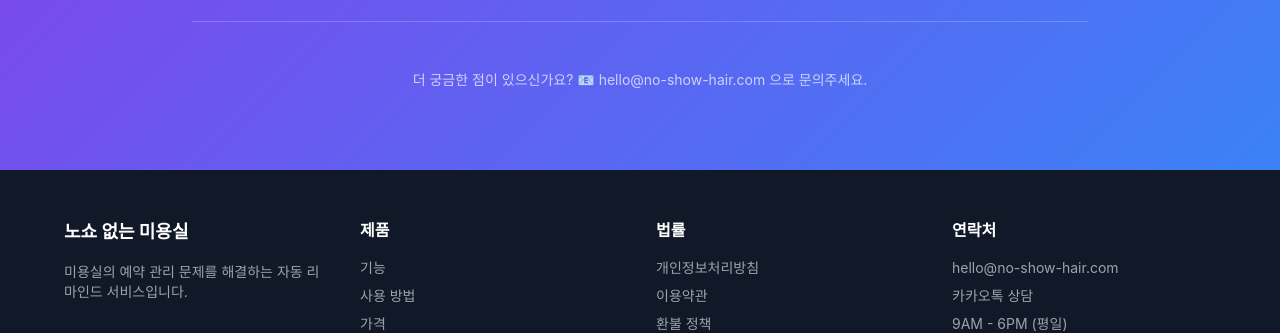
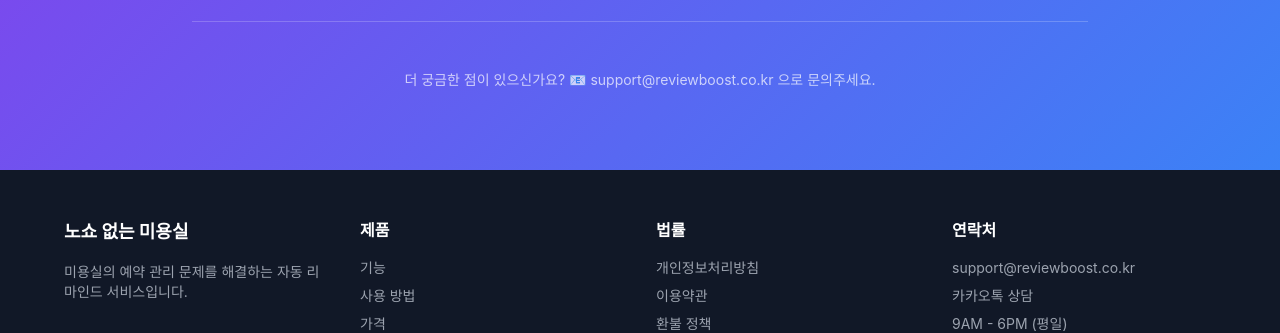
Before and after one commit to kirin765/haircut-landing, a Next.js app: page / in a window 1280 px wide. Shown: the part 7006-7339 px from the top of the page. Built offline with nearby package versions, Linux system fonts and the light colour scheme; no server answers.

Commit message:
Update contact email across landing page

```diff
--- a/src/components/CTA.tsx
+++ b/src/components/CTA.tsx
@@ -35,7 +35,7 @@ export default function CTA() {
 
         <div className="mt-12 pt-12 border-t border-white/20">
           <p className="text-white/70 text-sm">
-            더 궁금한 점이 있으신가요? 📧 hello@no-show-hair.com 으로 문의주세요.
+            더 궁금한 점이 있으신가요? 📧 support@reviewboost.co.kr 으로 문의주세요.
           </p>
         </div>
       </div>
--- a/src/components/Footer.tsx
+++ b/src/components/Footer.tsx
@@ -34,8 +34,8 @@ export default function Footer() {
             <h4 className="text-white font-semibold mb-4">연락처</h4>
             <ul className="space-y-2 text-sm">
               <li>
-                <a href="mailto:hello@no-show-hair.com" className="text-gray-400 hover:text-white transition">
-                  hello@no-show-hair.com
+                <a href="mailto:support@reviewboost.co.kr" className="text-gray-400 hover:text-white transition">
+                  support@reviewboost.co.kr
                 </a>
               </li>
               <li><a href="tel:1234567890" className="text-gray-400 hover:text-white transition">카카오톡 상담</a></li>
--- a/src/components/StructuredData.tsx
+++ b/src/components/StructuredData.tsx
@@ -11,7 +11,7 @@ export default function StructuredData() {
     'contactPoint': {
       '@type': 'ContactPoint',
       'contactType': 'Customer Service',
-      'email': 'hello@no-show-hair.com',
+      'email': 'support@reviewboost.co.kr',
       'availableLanguage': ['Korean', 'English'],
     },
     'sameAs': [
```
Also changed, not shown: 1 other file (tests, documents, lock files or other folders).
